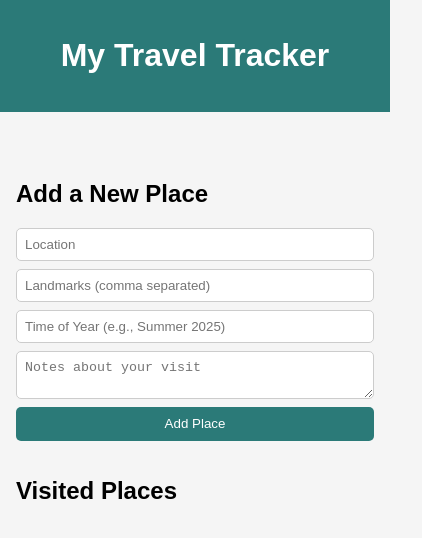
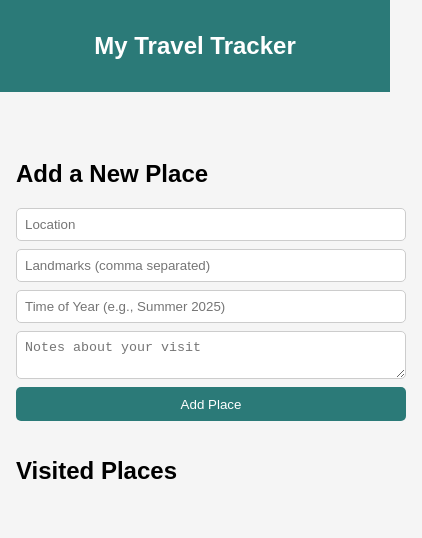
Before and after one commit to officialcolins/visited-places, a plain HTML site: page index.html in a window 390 px wide. Shown: the whole page, 422 px wide, since content can reach past the window. Drawn offline with Linux system fonts and the light colour scheme.

Commit message:
responsiveness

```diff
--- a/styles.css
+++ b/styles.css
@@ -1,7 +1,30 @@
+@media (max-width: 700px) {
+  header h1 {
+    font-size: 1.5rem;
+  }
+
+  main {
+    display: block;
+    padding: 1rem;
+  }
+
+  section {
+    width: 100%;
+  }
+}
+
 body {
   font-family: Arial, sans-serif;
   margin: 0;
+  padding: 0;
+  width: 100%;
+  box-sizing: border-box;
   background: #f5f5f5;
+}
+
+header, main, footer {
+  width: 100%;
+  max-width: 100%;
 }
 
 header {
```
